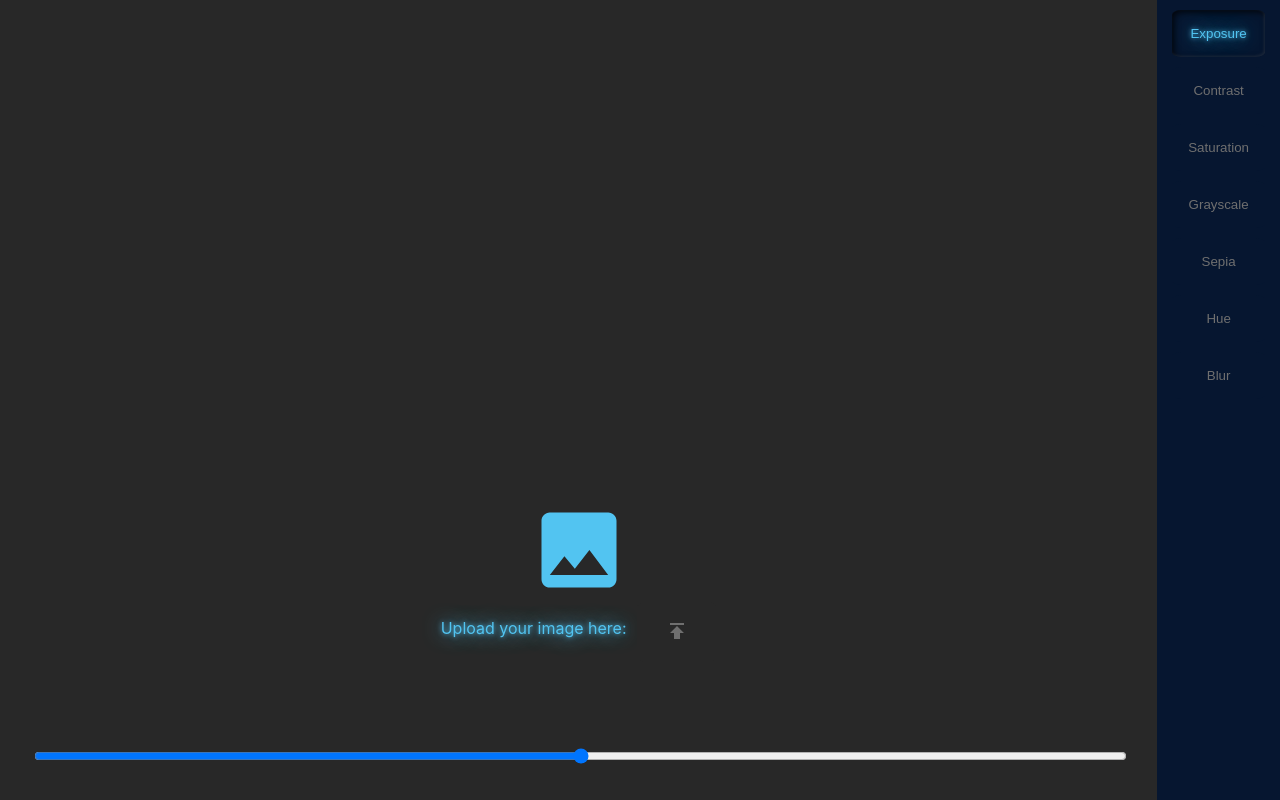
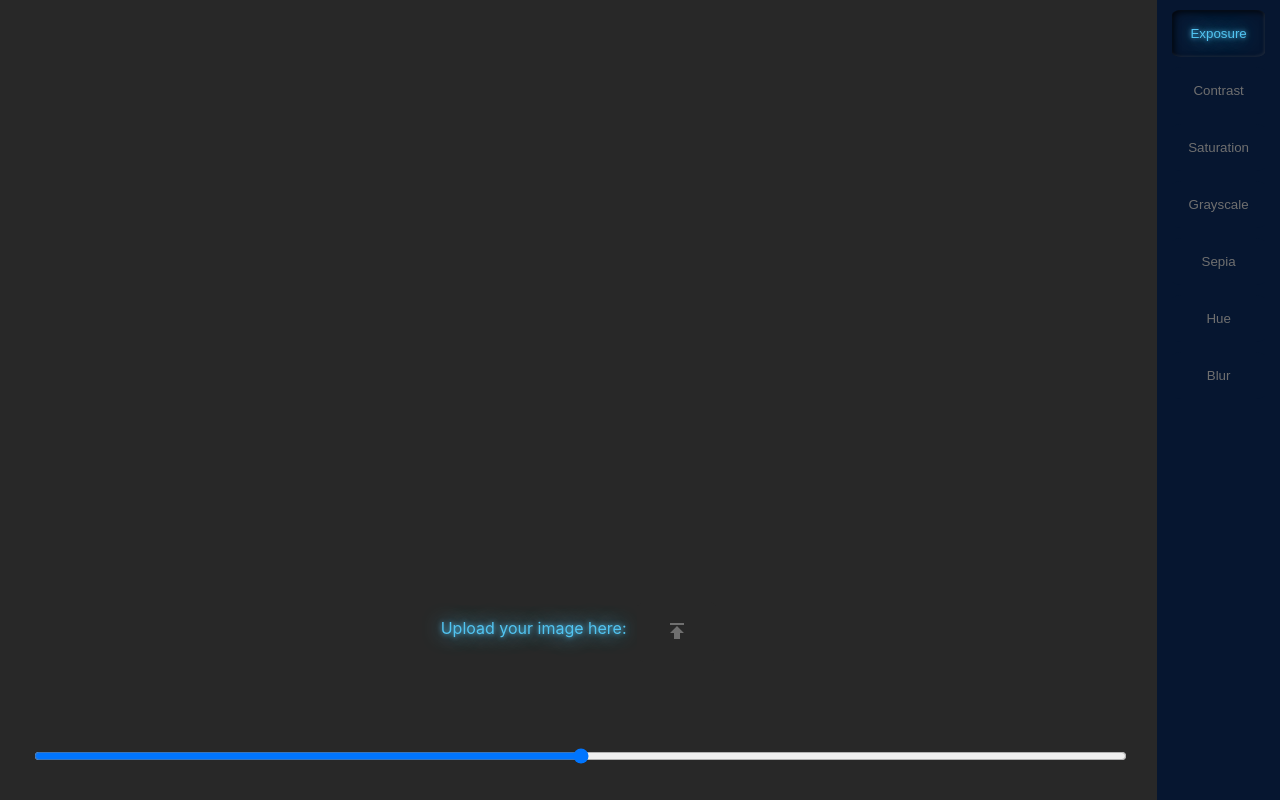
Before and after one commit to springlordpants/photo-editor, a React (Create React App) app: page / in a window 1280 px wide. Built offline with nearby package versions, Linux system fonts and the light colour scheme.

Commit message:
Removing alt text and image

```diff
--- a/src/App.css
+++ b/src/App.css
@@ -66,14 +66,6 @@ body{
   background-repeat: no-repeat;
 }
 
-.temp-image {
-  position: absolute;
-  bottom: 200px;
-  display: flex;
-  justify-content: center;
-  align-items: center;
-}
-
 
 .sidebar{
   grid-area: sidebar;
@@ -126,15 +118,3 @@ body{
   width: 100%;
   cursor: pointer;
 }
-
-.restart{
-  grid-area: restart;
-  text-align: center;
-  padding: 20px 40px ;
-  background-color:  #282828;
-  color: #52c4f1;
-  text-shadow:
-    0 0 5px #52c4f1,
-    0 0 20px #52c4f1;
-  /* flex-direction: row; */
-}
--- a/src/App.js
+++ b/src/App.js
@@ -3,7 +3,6 @@ import './App.css';
 import Slider from './components/Slider';
 import SidebarItem from './components/SidebarItem';
 import PublishIcon from '@material-ui/icons/Publish';
-import ImageIcon from '@material-ui/icons/Image';
 
 
 const defaultOptions = [
@@ -139,7 +138,8 @@ function App() {
           <img
             ref={uploadedImage}
             style={{maxWidth:'100%', maxHeight:'76vh'}}
-            alt="" />
+            alt=""
+          />
         </div>
       </div>
       <div className="sidebar">
@@ -156,19 +156,12 @@ function App() {
       </div>
       <div>
         <div className="upload">
-          <div className="temp-image">
-            <ImageIcon style={{ fontSize: 100 }} />
-          </div>
           <p>Upload your image here:</p>
           <button className="upload-button" onClick={() => imageUploader.current.click()}>
                 <PublishIcon />
           </button>
         </div>
       </div>
-      {/* <div className="restart">
-        <p>Screenshot when finished</p>
-        <p>Restart for new image</p>
-      </div> */}
       <Slider
         min={selectedOption.range.min}
         max={selectedOption.range.max}
```
